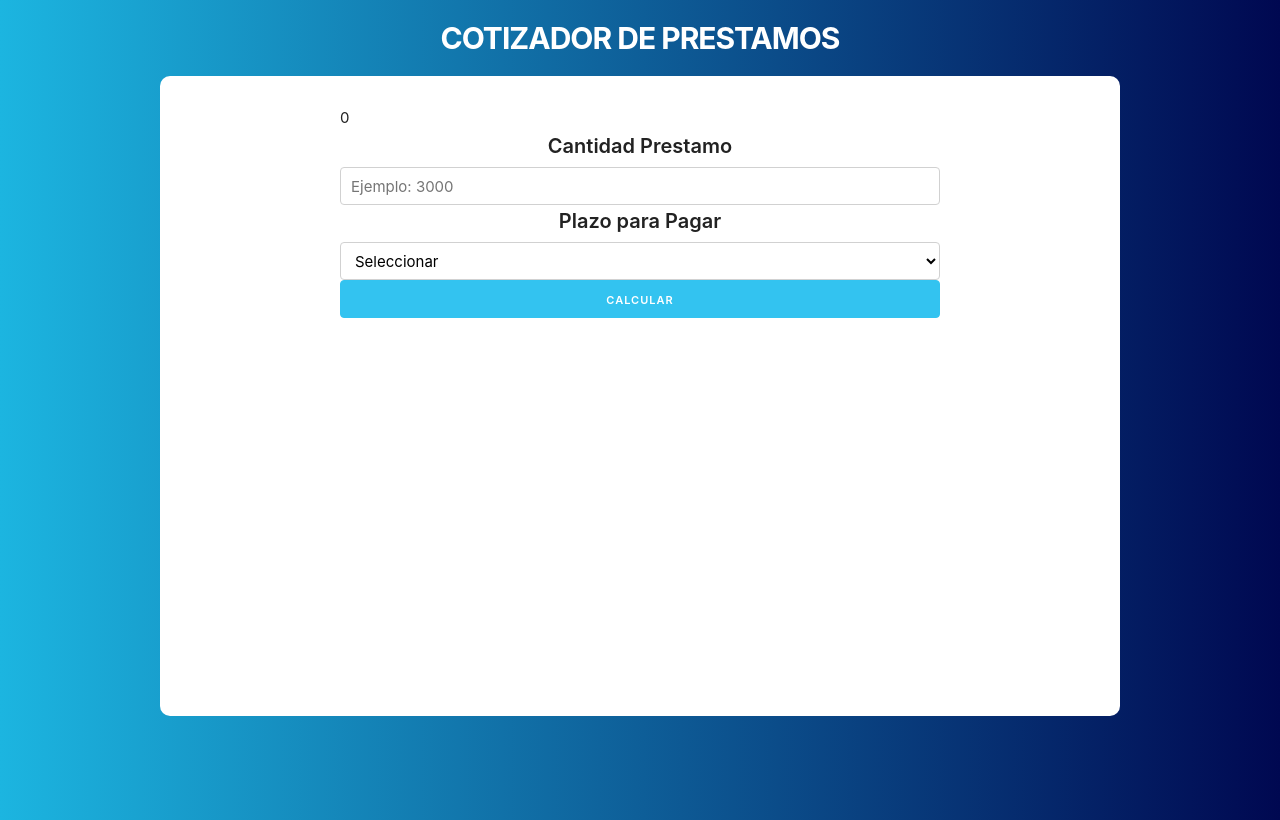
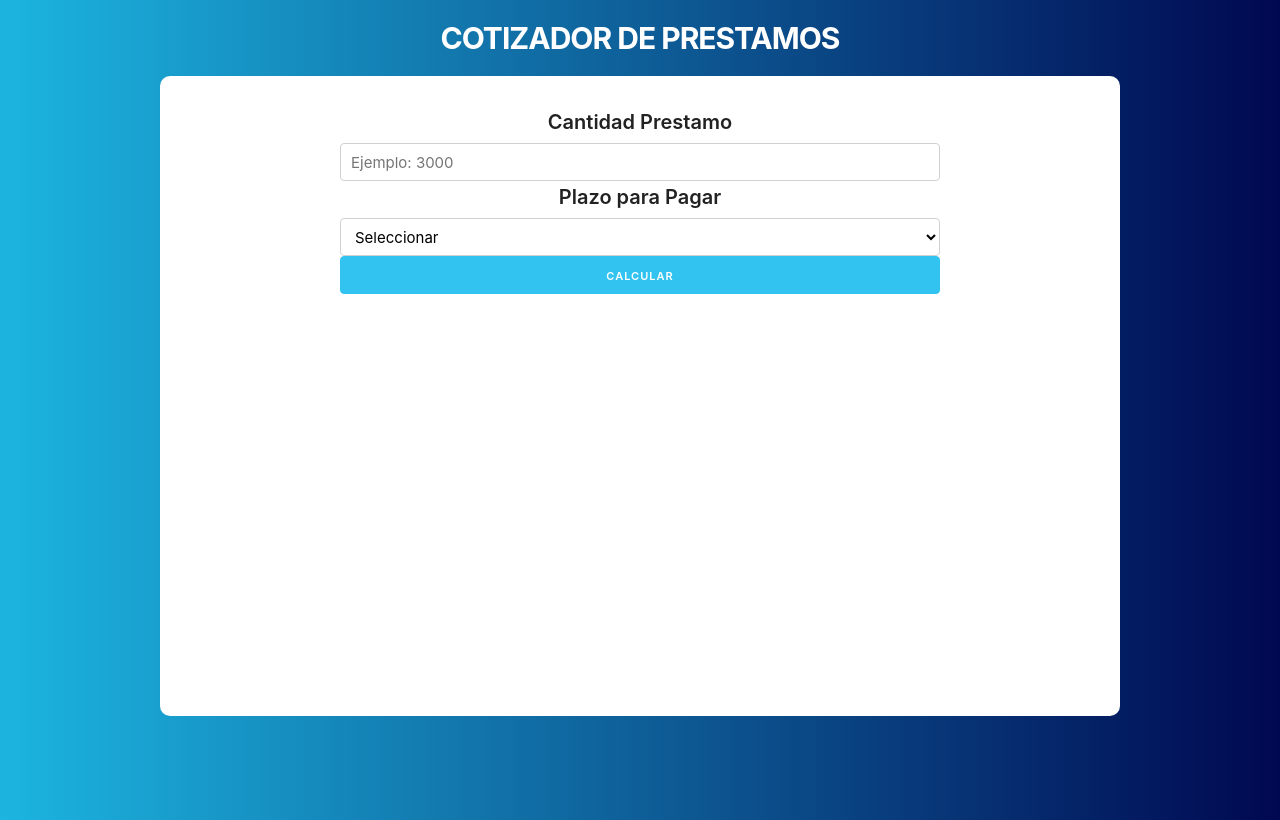
Before and after one commit to lerj2710/cotizador-de-prestamos, a React (Create React App) app: page / in a window 1280 px wide. Built offline with nearby package versions, Linux system fonts and the light colour scheme.

Commit message:
para mostrar un error se usa el useState local

```diff
--- a/src/App.js
+++ b/src/App.js
@@ -5,6 +5,7 @@ import Formulario from './componentes/formulario';
 function App() {
   //usar useState
  const [cantidad, guardarCantidad] = useState(0);
+ const [plazo, guardarPlazo] = useState('');
   return (
     <Fragment>
       <Header
@@ -14,6 +15,8 @@ function App() {
         <Formulario
         cantidad={cantidad}
         guardarCantidad={guardarCantidad}
+        plazo={plazo}
+        guardarPlazo={guardarPlazo}
         />
       </div>
     </Fragment>
--- a/src/componentes/formulario.js
+++ b/src/componentes/formulario.js
@@ -1,9 +1,19 @@
-import React from 'react';
-const Formulario = ({cantidad,guardarCantidad}) => {
+import React,{useState} from 'react';
+const Formulario = ({ cantidad, guardarCantidad, plazo, guardarPlazo}) => {
 
+    //definir el error
+const [error, guardarError] = useState(false);
+    const calcularPrestamo = e =>{
+        e.preventDefault();
+        //mostrar el error
+        if(cantidad=== 0 || plazo === ''){
+            guardarError('hay un error....');
+        }
+        //mostrar cotizacion
+    };
     return (
-        <form>
-           {cantidad}
+        <form onSubmit={calcularPrestamo}>
+
             <div className="row">
                 <div>
                     <label>Cantidad Prestamo</label>
@@ -18,6 +28,7 @@ const Formulario = ({cantidad,guardarCantidad}) => {
                     <label>Plazo para Pagar</label>
                     <select
                         className="u-full-width"
+                        onChange={e => guardarPlazo(parseInt(e.target.value))}
                     >
                         <option value="">Seleccionar</option>
                         <option value="3">3 meses</option>
```
